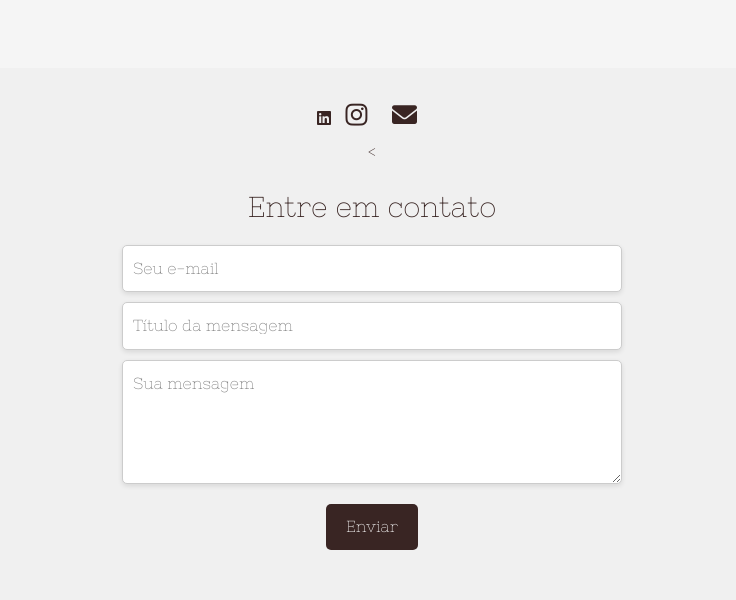
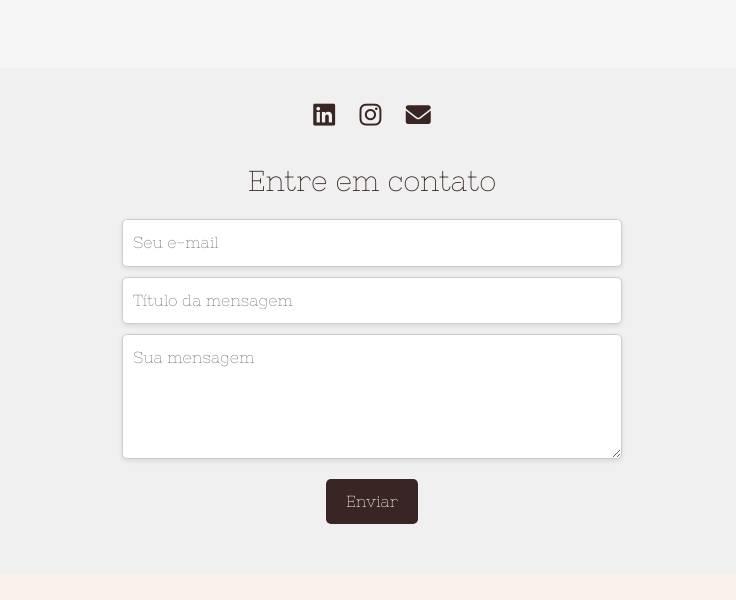
Before and after one commit to leoninadev/ULTIMATENTATIVA, a plain HTML site: page index.html in a window 1280 px wide. Shown: the part 2629-3229 px from the top of the page, without its empty margins (268-1004 px from the left). After the commit the page ends 3203 px from the top, so only its background shows below. Drawn offline with Linux system fonts and the light colour scheme; a web font is replaced by a local one.

Commit message:
Update index.html

```diff
--- a/index.html
+++ b/index.html
@@ -81,12 +81,12 @@
     </section>
 </main>
 <footer>
-    <div class="social-icons"
-       <a href="https://https://www.linkedin.com/in/anaclaudiafurtado//" target="_blank" aria-label="LinkedIn"><i class="fab fa-linkedin"></i></a>
+    <div class="social-icons">
+       <a href="https://www.linkedin.com/in/anaclaudiafurtado/" target="_blank" aria-label="LinkedIn"><i class="fab fa-linkedin"></i></a>
         <a href="https://www.instagram.com/anafurtado.png/" target="_blank" aria-label="Instagram"><i class="fab fa-instagram"></i></a>
         <a href="mailto:ana.furtado1996@gmail.com" aria-label="E-mail"><i class="fas fa-envelope"></i></a>
     </div>
-    <<div class="contact-form">
+    <div class="contact-form">
         <h3>Entre em contato</h3>
         <form action="#" method="post" style="display: flex; flex-direction: column; align-items: center;">
             <input type="email" name="email" placeholder="Seu e-mail" required>
```
